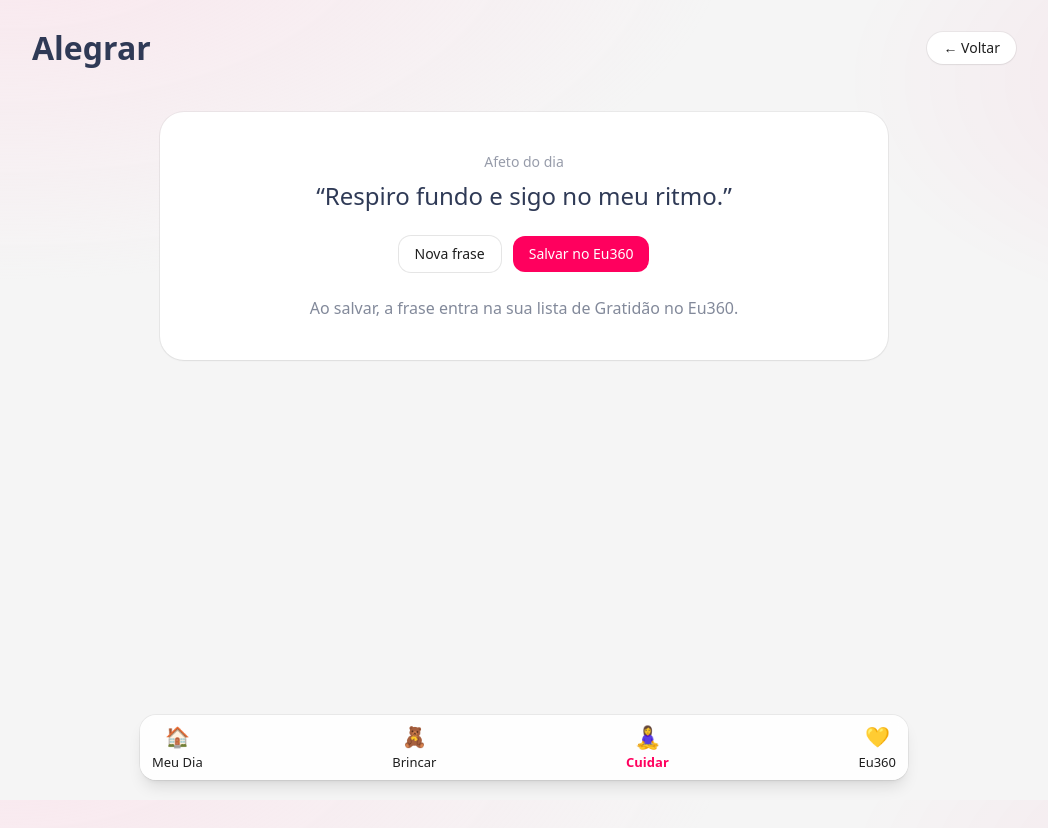
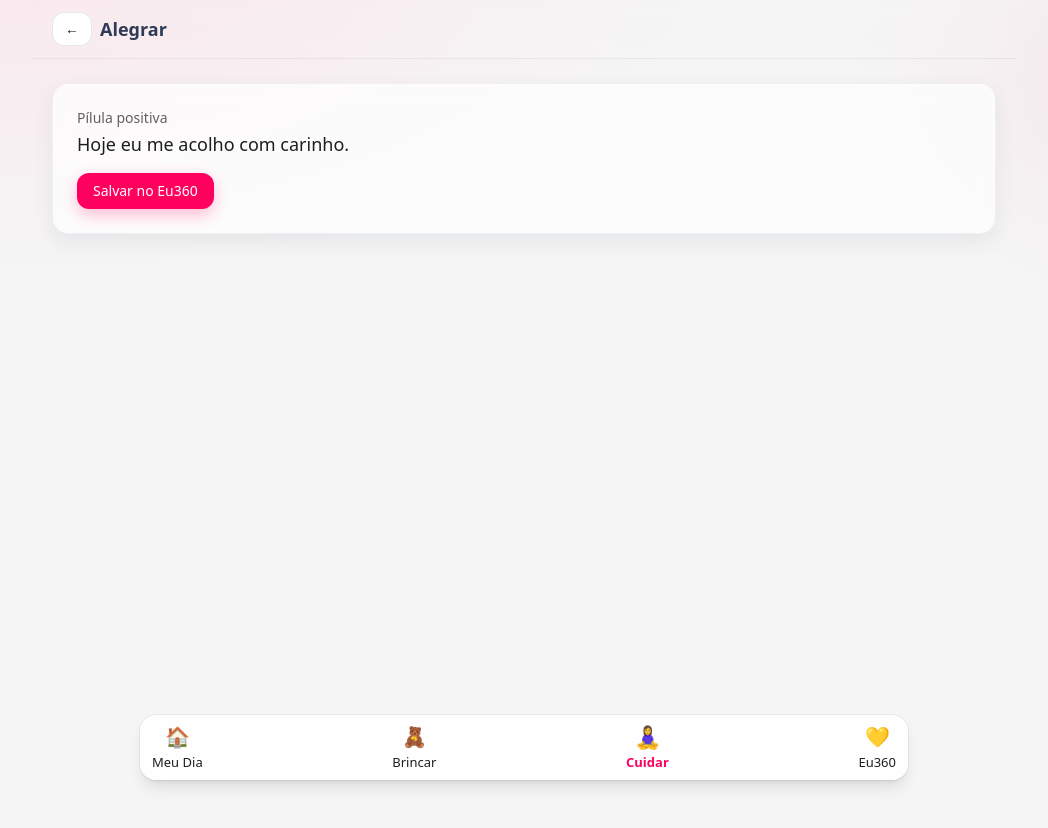
Before and after one commit to simonebrusco/materna360-app, a Next.js app in the folder materna360_starter/: page /cuidar/alegrar in a window 1280 px wide. Shown: the top 828 px of the page, without its empty margins (116-1164 px from the left). After the commit the page ends 800 px from the top, so only its background shows below. Built offline with nearby package versions, Linux system fonts and the light colour scheme.

Commit message:
Update page.jsx

```diff
--- a/materna360_starter/app/cuidar/alegrar/page.jsx
+++ b/materna360_starter/app/cuidar/alegrar/page.jsx
@@ -1,86 +1,59 @@
-// materna360_starter/app/cuidar/alegrar/page.jsx
 "use client";
 
-import Link from "next/link";
 import { useMemo, useState } from "react";
-import { get, set } from "../../../lib/storage";
-import { toast } from "../../../lib/toast";
-
-const K_GRATS = "m360:gratitudes";
+import AppBar from "../../../components/AppBar";
+import GlassCard from "../../../components/GlassCard";
+import { get, set, keys } from "../../../lib/storage";
 
 const PHRASES = [
-  "Sou uma mãe suficiente para o que meu filho precisa hoje.",
-  "Respiro fundo e sigo no meu ritmo.",
-  "Pequenos passos também são progresso.",
-  "Hoje escolho ser gentil comigo mesma.",
-  "Eu mereço pausas, carinho e cuidado.",
+  "Hoje eu me acolho com carinho.",
+  "Eu estou aprendendo e evoluindo.",
+  "Sou suficiente para o meu filho e para mim.",
+  "Respiro, pauso e sigo mais leve.",
+  "Pequenas alegrias fazem grandes dias."
 ];
 
-function pick() {
-  const i = Math.floor(Math.random() * PHRASES.length);
-  return PHRASES[i];
-}
+export default function AlegrarPage() {
+  const [saved, setSaved] = useState(false);
+  const phrase = useMemo(() => {
+    const seed = Math.floor((Date.now() / (1000 * 60)) % PHRASES.length);
+    return PHRASES[seed];
+  }, []);
 
-export default function AlegrarPage() {
-  const [phrase, setPhrase] = useState(() => pick());
-  const canShuffle = useMemo(() => PHRASES.length > 1, []);
+  function saveToGratitude() {
+    const k = keys.gratitudes || "m360:gratitudes";
+    const list = get(k, []);
+    const next = [{ text: phrase, date: new Date().toISOString() }, ...list];
+    set(k, next);
+    setSaved(true);
 
-  function shuffle() {
-    let next = pick();
-    // evita repetir a mesma imediatamente
-    if (PHRASES.length > 1 && next === phrase) next = pick();
-    setPhrase(next);
-  }
-
-  function save() {
-    const current = get(K_GRATS, []);
-    const next = [{ text: phrase, date: new Date().toISOString() }, ...current].slice(0, 50);
-    set(K_GRATS, next);
-    toast("Salvo no Eu360 (Gratidão) ✨");
+    // badge de autocuidado
     if (typeof window !== "undefined") {
-      window.dispatchEvent(new CustomEvent("m360:win", { detail: { type: "badge", name: "Cuidar de Mim" } }));
+      window.dispatchEvent(new CustomEvent("m360:win", {
+        detail: { type: "badge", name: "Cuidar de Mim" }
+      }));
     }
   }
 
   return (
-    <main className="min-h-screen bg-gradient-to-b from-brand-soft to-white">
-      <header className="mx-auto max-w-5xl px-5 pt-6 flex items-center justify-between">
-        <h1 className="text-[28px] md:text-[32px] font-semibold text-brand-navy">Alegrar</h1>
-        <Link href="/cuidar" className="rounded-full bg-white px-4 py-1.5 text-sm ring-1 ring-black/5 shadow-sm">
-          ← Voltar
-        </Link>
-      </header>
+    <main className="max-w-5xl mx-auto px-5 pb-24">
+      <AppBar title="Alegrar" backHref="/cuidar" />
+      <div className="container-px py-6 space-y-4">
+        <GlassCard className="p-6">
+          <div className="text-sm opacity-70 mb-1">Pílula positiva</div>
+          <p className="text-lg leading-snug">{phrase}</p>
 
-      <section className="mx-auto max-w-3xl px-5 pt-10 pb-28">
-        <div className="rounded-3xl bg-white ring-1 ring-black/5 shadow-sm p-8 md:p-10 text-center">
-          <div className="text-sm text-brand-navy/50 mb-2">Afeto do dia</div>
-          <blockquote className="text-xl md:text-2xl leading-relaxed text-brand-navy">
-            “{phrase}”
-          </blockquote>
-
-          <div className="mt-6 flex items-center justify-center gap-3">
-            {canShuffle && (
-              <button
-                onClick={shuffle}
-                className="rounded-xl px-4 py-2 text-sm ring-1 ring-black/10 bg-white"
-              >
-                Nova frase
-              </button>
-            )}
+          <div className="mt-4">
             <button
-              onClick={save}
-              className="rounded-xl px-4 py-2 text-sm text-white"
-              style={{ backgroundColor: "#ff005e" }}
+              onClick={saveToGratitude}
+              className="btn btn-primary"
+              disabled={saved}
             >
-              Salvar no Eu360
+              {saved ? "Salvo no Eu360 ✓" : "Salvar no Eu360"}
             </button>
           </div>
-
-          <p className="mt-6 text-brand-navy/60">
-            Ao salvar, a frase entra na sua lista de Gratidão no Eu360.
-          </p>
-        </div>
-      </section>
+        </GlassCard>
+      </div>
     </main>
   );
 }
```
